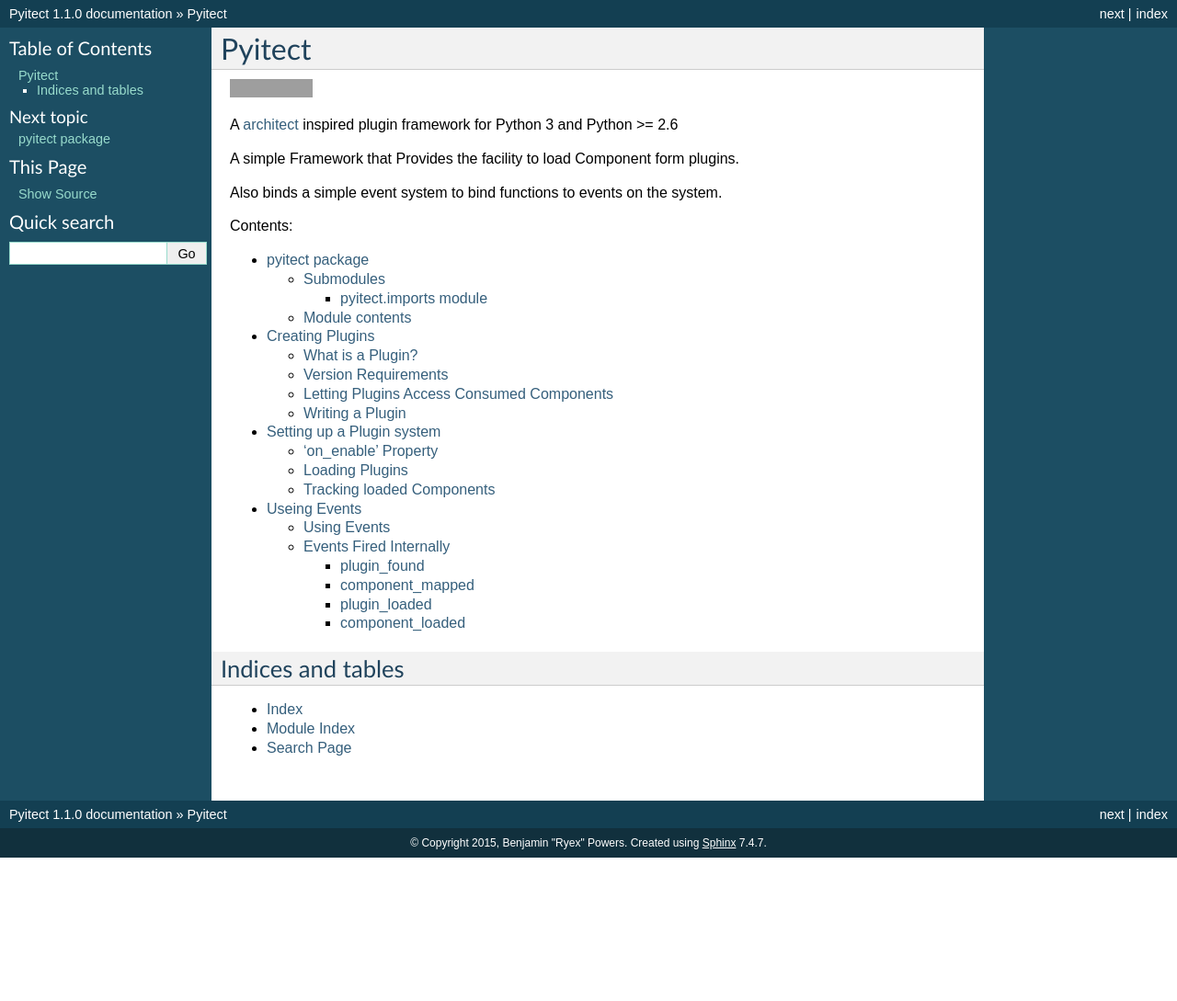
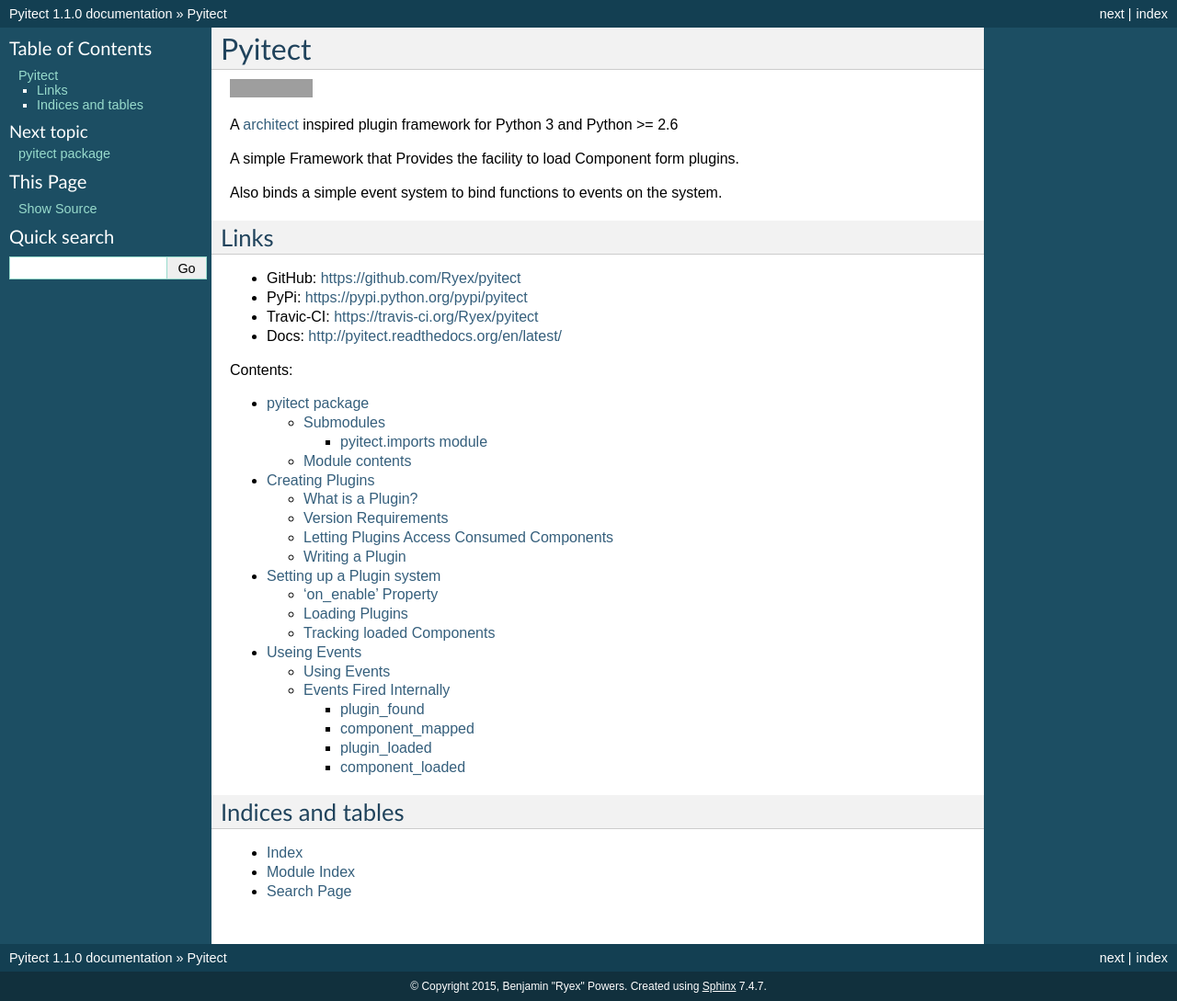
Before and after one commit to Ryex/pyitect, a Sphinx documentation site: the page built from docs/index.rst, in a window 1280 px wide. Shown: the whole page at 92% size. Built offline with Sphinx 7.4.7, drawn with Linux system fonts in a browser that asks for light colours; before the commit the page ends 933 px from its top, so only the background shows below that; grey boxes are pictures that could not be loaded.

Commit message:
add links to docs

```diff
--- a/docs/index.rst
+++ b/docs/index.rst
@@ -16,6 +16,14 @@
 A simple Framework that Provides the facility to load Component form plugins.
 
 Also binds a simple event system to bind functions to events on the system.
+
+Links
+======
+
+- GitHub: https://github.com/Ryex/pyitect
+- PyPi: https://pypi.python.org/pypi/pyitect
+- Travic-CI: https://travis-ci.org/Ryex/pyitect
+- Docs: http://pyitect.readthedocs.org/en/latest/
 
 Contents:
 
```
